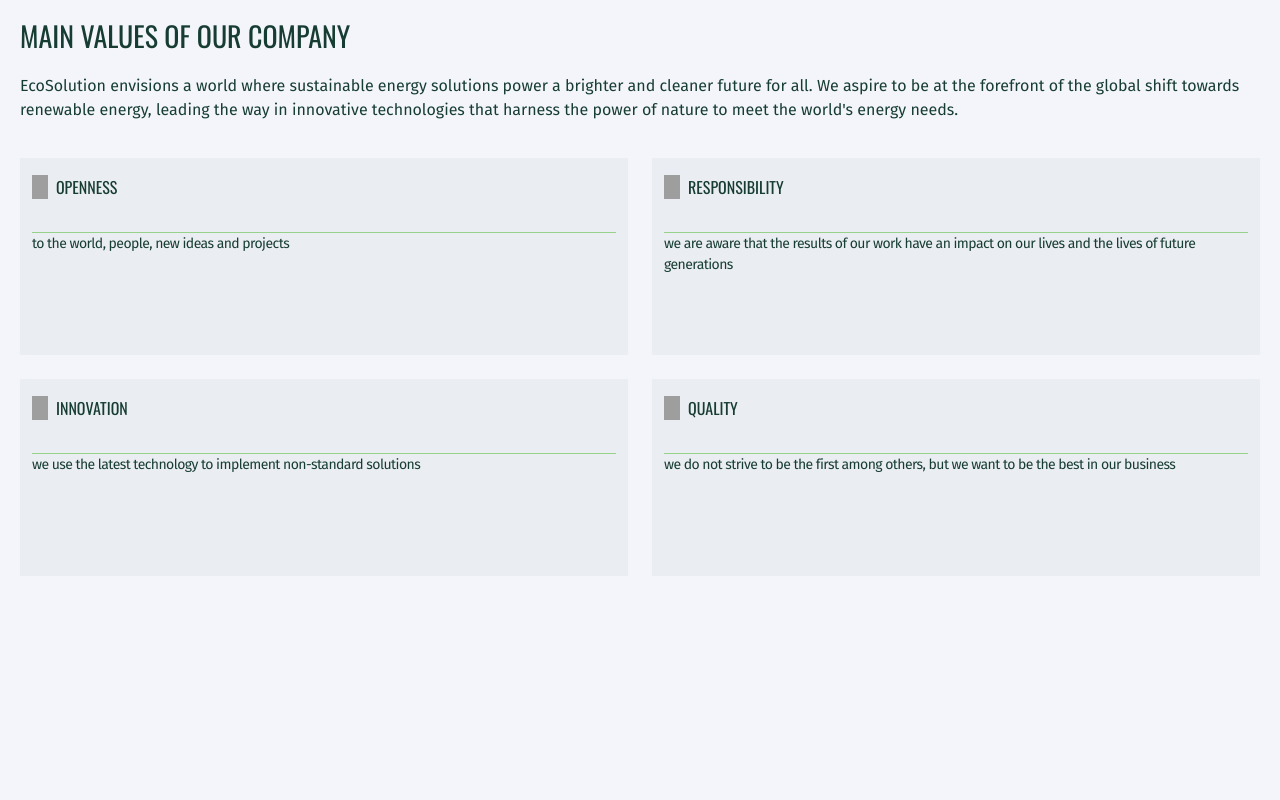
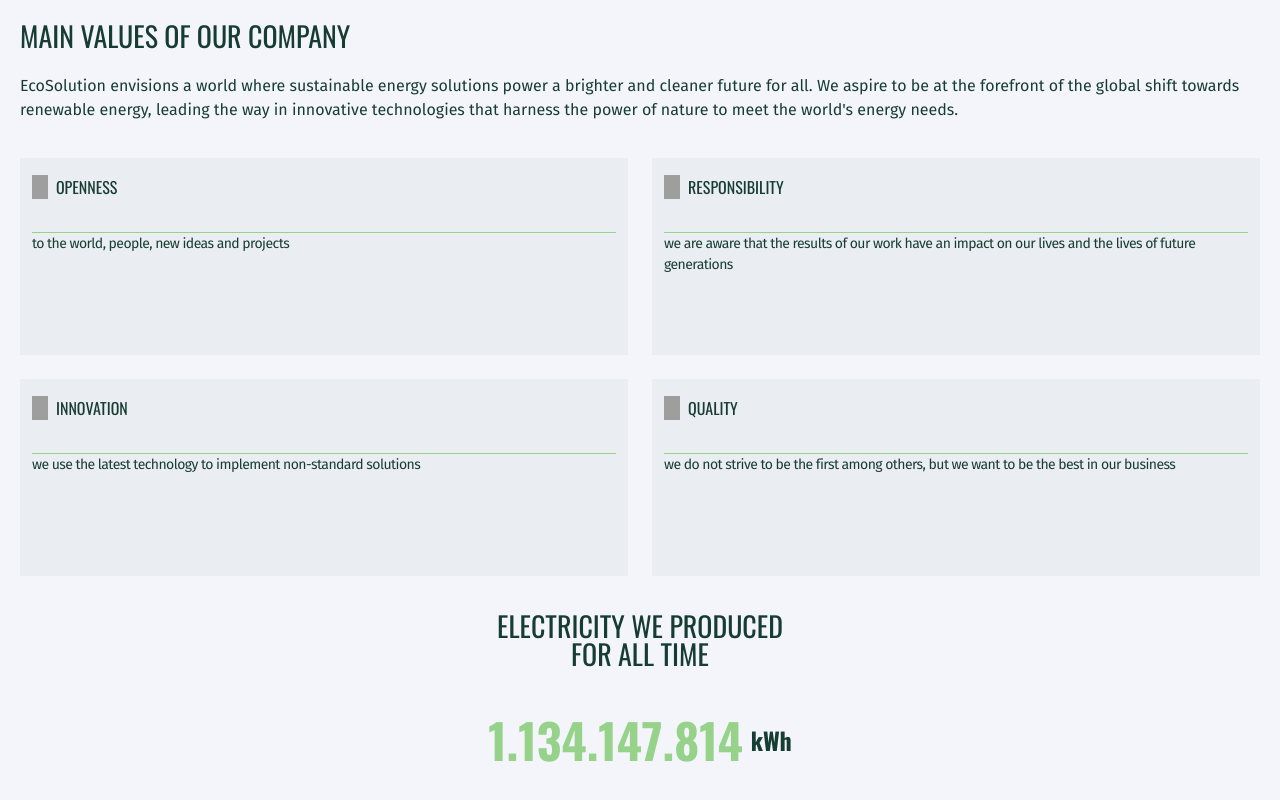
Before and after one commit to Malakhow-Alexandr/ecosolution-next-tailwind, a Next.js app: page / in a window 1280 px wide. Shown: the part 1636-2436 px from the top of the page. Before the commit the page ends 2212 px from the top, so only its background shows below. Built offline with nearby package versions, Linux system fonts and the light colour scheme; grey boxes are pictures that could not be loaded.

Commit message:
add Electricity Section

```diff
--- a/app/page.tsx
+++ b/app/page.tsx
@@ -1,7 +1,10 @@
-import RenewableSection from "@/components/RenewableSection/RenewableSection";
-import HeroSection from "@/components/HeroSection/HeroSection";
-import TeamSection from "@/components/TeamSection/TeamSection";
-import MainSection from "@/components/MainSection/MainSection";
+import {
+  RenewableSection,
+  HeroSection,
+  TeamSection,
+  MainSection,
+  ElectricitySection
+} from "@/components";
 
 export default function Home() {
   return (
@@ -10,6 +13,7 @@
       <HeroSection />
       <TeamSection />
       <MainSection />
+      <ElectricitySection />
     </main>
   );
 }
--- /dev/null
+++ b/components/ElectricitySection/ElectricitySection.tsx
@@ -0,0 +1,28 @@
+import React from "react";
+import VerticalLine from "../UtilsComponents/VerticalLine";
+
+const ElectricitySection = () => {
+  return (
+    <section id="Electricity" className="mb-[24px]">
+      <div className="custom-container flex flex-col gap-[24px] items-center">
+        <h2 className=" font-title text-[28px] text-mainText text-center leading-[28px]">
+          ELECTRICITY WE PRODUCED
+          <br /> FOR ALL TIME
+        </h2>
+        <VerticalLine height={48} />
+        <p
+          className="flex items-center gap-[8px] font-title font-bold text-[48px] text-mainElementsColor \
+            text-center leading-[48px] "
+        >
+          1.134.147.814
+          <span className="text-mainText text-[24px] leading-[24px]">
+            kWh
+          </span>
+        </p>
+        <VerticalLine height={48} />
+      </div>
+    </section>
+  );
+};
+
+export default ElectricitySection;
--- a/components/MainSection/MainSection.tsx
+++ b/components/MainSection/MainSection.tsx
@@ -3,7 +3,7 @@
 
 const MainSection = () => {
   return (
-    <section id="Main">
+    <section id="Main" className="mb-[36px]">
       <div className="custom-container">
         <MainMeta />
         <MainAdvantages />
--- /dev/null
+++ b/components/UtilsComponents/VerticalLine.tsx
@@ -0,0 +1,21 @@
+import React, { FC } from "react";
+
+interface VerticalLineProps {
+  height: number;
+  marginBottom?: number;
+}
+
+const VerticalLine: FC<VerticalLineProps> = ({
+  height,
+  marginBottom
+}) => {
+  return (
+    <span
+      className={`block w-[1px] bg-mainElementsColor ${
+        height && `h-[${height}px]`
+      } ${marginBottom ? `mb-[${marginBottom}px] ` : ""}`}
+    ></span>
+  );
+};
+
+export default VerticalLine;
--- /dev/null
+++ b/components/index.ts
@@ -0,0 +1,13 @@
+import RenewableSection from "./RenewableSection/RenewableSection";
+import HeroSection from "./HeroSection/HeroSection";
+import TeamSection from "./TeamSection/TeamSection";
+import MainSection from "./MainSection/MainSection";
+import ElectricitySection from "./ElectricitySection/ElectricitySection";
+
+export {
+  RenewableSection,
+  HeroSection,
+  TeamSection,
+  MainSection,
+  ElectricitySection
+};
```
